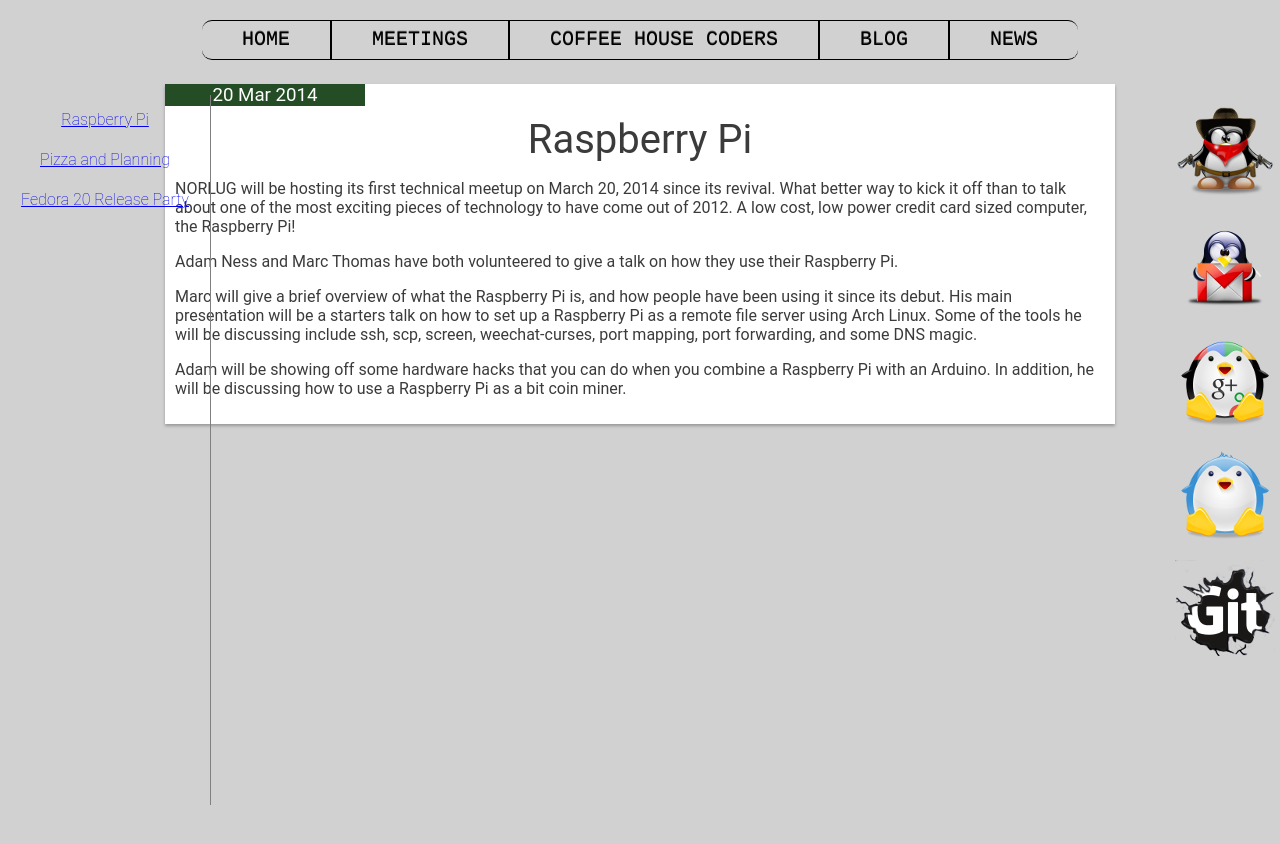
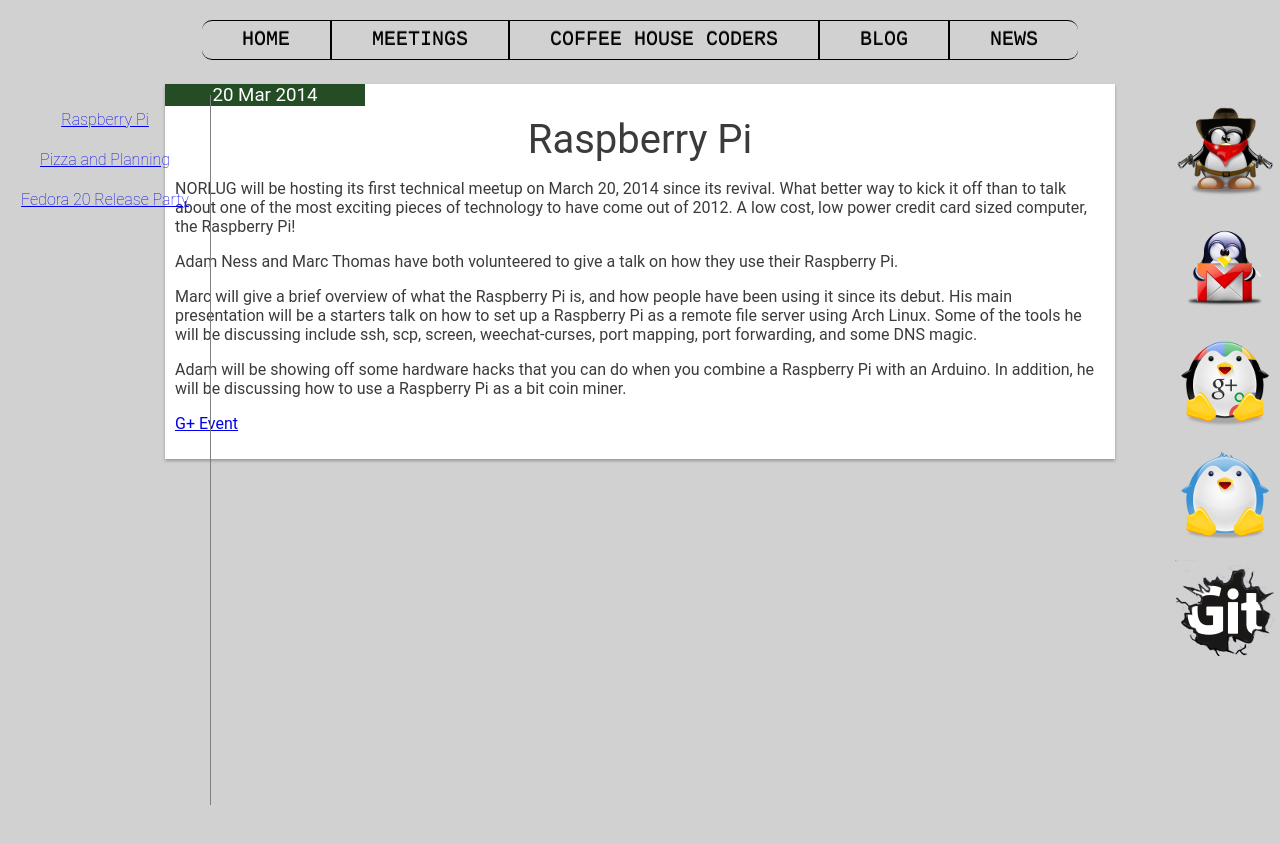
Before and after one commit to norlug/norlug.github.io, a Jekyll site: the page built from _posts/2014-3-20-RaspberryPi.markdown, in a window 1280 px wide. Shown: the top 844 px of the page. Built offline with Jekyll 4.4.1, drawn with Linux system fonts in a browser that asks for light colours.

Commit message:
Added G+ link.

```diff
--- a/_posts/2014-3-20-RaspberryPi.markdown
+++ b/_posts/2014-3-20-RaspberryPi.markdown
@@ -13,3 +13,5 @@
 Marc will give a brief overview of what the Raspberry Pi is, and how people have been using it since its debut. His main presentation will be a starters talk on how to set up a Raspberry Pi as a remote file server using Arch Linux. Some of the tools he will be discussing include ssh, scp, screen, weechat-curses, port mapping, port forwarding, and some DNS magic.
 
 Adam will be showing off some hardware hacks that you can do when you combine a Raspberry Pi with an Arduino. In addition, he will be discussing how to use a Raspberry Pi as a bit coin miner.
+
+<a href ="https://plus.google.com/u/0/events/clai4tjio0lg1kgup4sk51cphmc?authkey=CM7bjMzw8sSneg">G+ Event</a>
```
